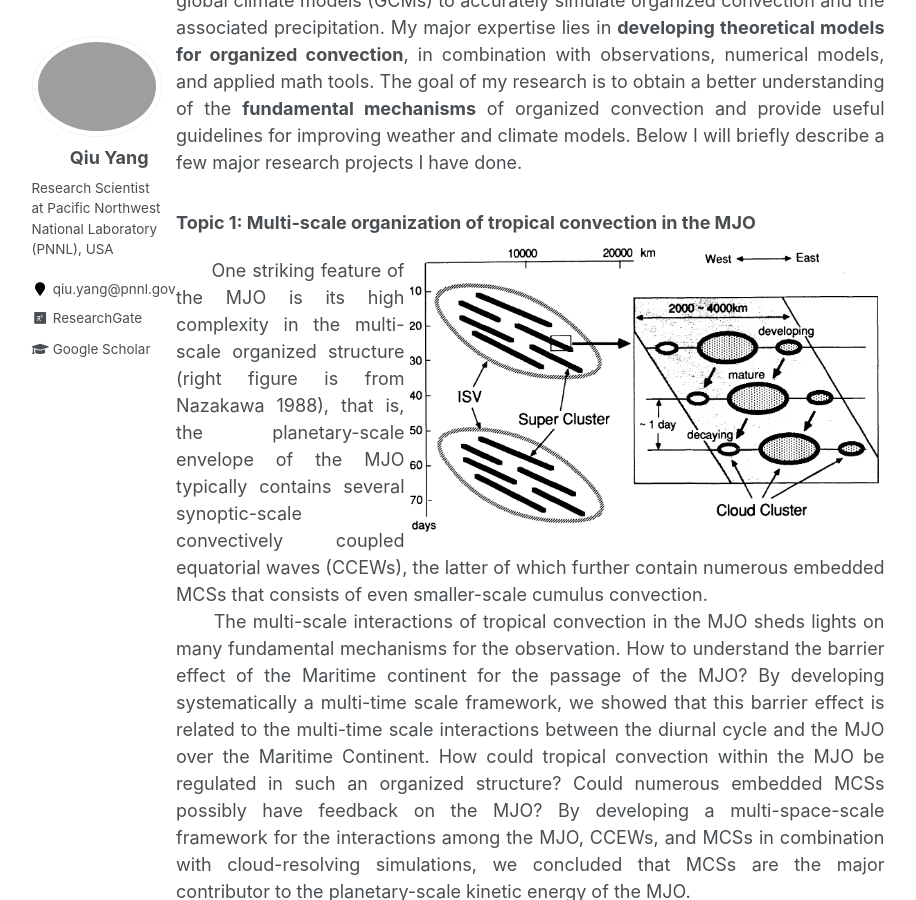
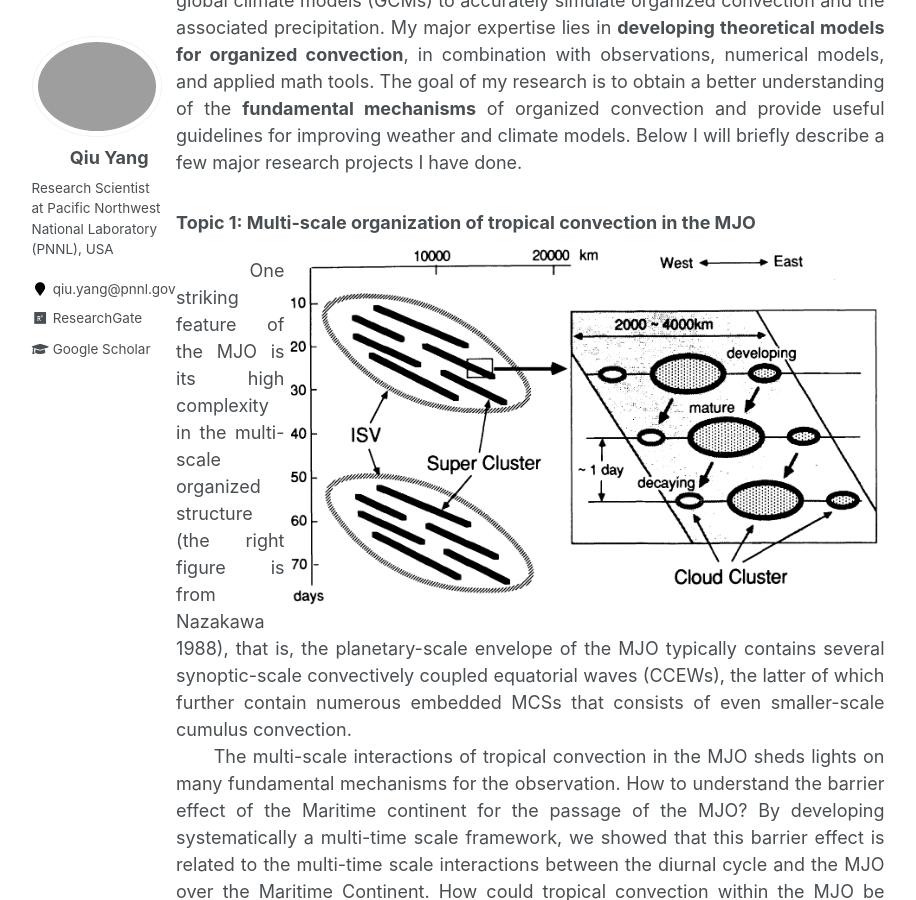
Before and after one commit to qiuyang50/qiuyang50.github.io, a Jekyll site: the page built from _pages/research.md, in a window 1280 px wide and 900 px high, scrolled down 280 px. Shown: the whole window, without its empty margins (182-1098 px from the left). Built offline with Jekyll 4.4.1, drawn with Linux system fonts in a browser that asks for light colours.

Commit message:
Update research.md

```diff
--- a/_pages/research.md
+++ b/_pages/research.md
@@ -9,9 +9,9 @@ author_profile: true
 
 ### Topic 1: Multi-scale organization of tropical convection in the MJO
 
-<img align="right" src="/files/MJOmultiscale.png" alt="drawing" width="480"/>
+<img align="right" src="/files/MJOmultiscale.png" alt="drawing" width="600"/>
 
-&nbsp;&nbsp;&nbsp;&nbsp;&nbsp;&nbsp;One striking feature of the MJO is its high complexity in the multi-scale organized structure (right figure is from Nazakawa 1988), that is, the planetary-scale envelope of the MJO typically contains several synoptic-scale convectively coupled equatorial waves (CCEWs), the latter of which further contain numerous embedded MCSs that consists of even smaller-scale cumulus convection.
+&nbsp;&nbsp;&nbsp;&nbsp;&nbsp;&nbsp;One striking feature of the MJO is its high complexity in the multi-scale organized structure (the right figure is from Nazakawa 1988), that is, the planetary-scale envelope of the MJO typically contains several synoptic-scale convectively coupled equatorial waves (CCEWs), the latter of which further contain numerous embedded MCSs that consists of even smaller-scale cumulus convection.
 &nbsp;&nbsp;&nbsp;&nbsp;&nbsp;&nbsp;The multi-scale interactions of tropical convection in the MJO sheds lights on many fundamental mechanisms for the observation. How to understand the barrier effect of the Maritime continent for the passage of the MJO? By developing systematically a multi-time scale framework, we showed that this barrier effect is related to the multi-time scale interactions between the diurnal cycle and the MJO over the Maritime Continent. How could tropical convection within the MJO be regulated in such an organized structure? Could numerous embedded MCSs possibly have feedback on the MJO? By developing a multi-space-scale framework for the interactions among the MJO, CCEWs, and MCSs in combination with cloud-resolving simulations, we concluded that MCSs are the major contributor to the planetary-scale kinetic energy of the MJO.
 <sub>
 [10] **Qiu Yang***, Andrew J. Majda, Noah Brenowitz, 2019: [Effects of Rotation on the Multiscale Organization of Convection in a Global 2D Cloud Resolving Model](https://journals.ametsoc.org/jas/article/76/11/3669/343674/Effects-of-Rotation-on-the-Multiscale-Organization), Journal of the Atmospheric Sciences.
```
